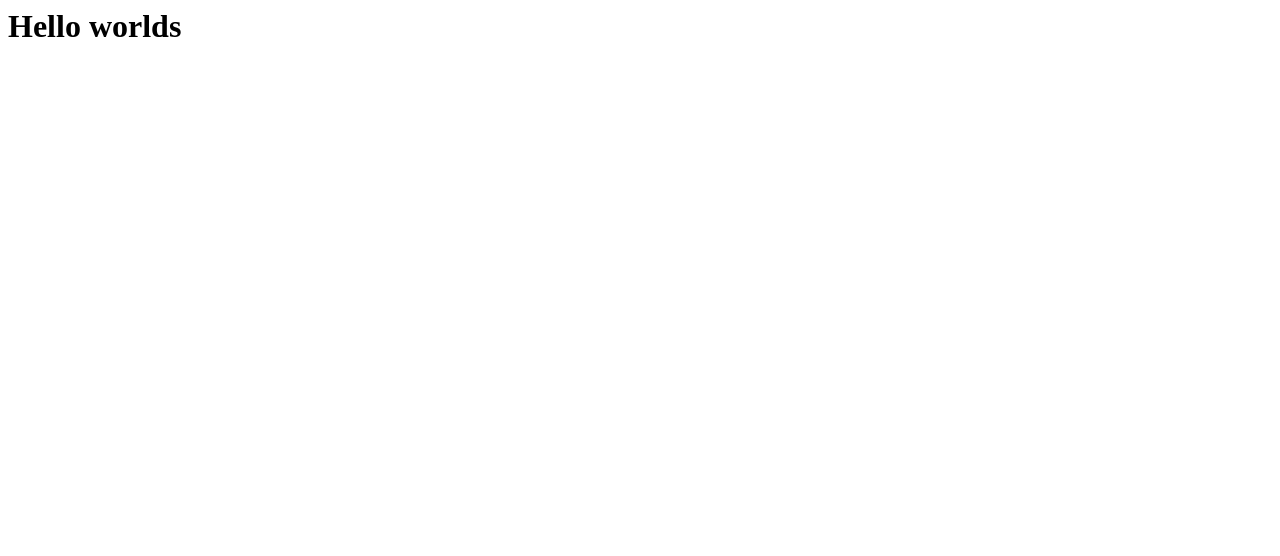
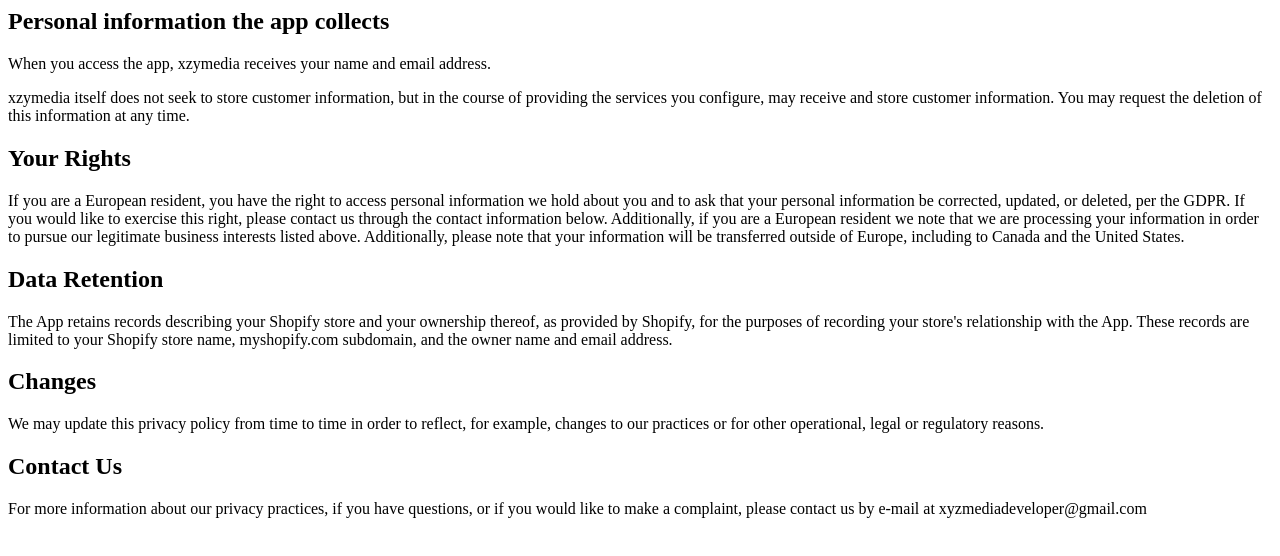
Before and after one commit to xzymedia/privacy, a plain HTML site: page index.html in a window 1280 px wide. Drawn offline with Linux system fonts and the light colour scheme.

Commit message:
Update index.html

```diff
--- a/index.html
+++ b/index.html
@@ -1 +1,37 @@
-<h1>Hello worlds</h1>
+<h2>Personal information the app collects</h2>
+<p>
+ When you access the app, xzymedia receives your name and email address.
+ </p>
+<p>
+  xzymedia itself does not seek to store customer information, but in the course of providing the services you configure,
+  may receive and store customer information. You may request the deletion of this information at any time.
+<p>
+
+<h2>Your Rights</h2>
+
+<p>
+  If you are a European resident, you have the right to access personal information we hold about you and to ask that your personal information be corrected, updated, or deleted, per the GDPR. If you would like to exercise this right, please contact us through the contact information below.
+Additionally, if you are a European resident we note that we are processing your information in order to pursue our legitimate business interests listed above. Additionally, please note that your information will be transferred outside of Europe, including to Canada and the United States.
+
+ </p>
+
+<h2>Data Retention</h2>
+
+<p>
+The App retains records describing your Shopify store and your ownership thereof, as provided by Shopify, for the purposes of recording your store's relationship with the App. These records are limited to your Shopify store name, myshopify.com subdomain, and the owner name and email address.
+
+</p>
+
+<h2>Changes</h2>
+
+<p>
+  We may update this privacy policy from time to time in order to reflect, for example, changes to our practices or for other operational, legal or regulatory reasons.
+
+</p>
+
+<h2>Contact Us</h2>
+
+<p>
+  For more information about our privacy practices, if you have questions, or if you would like to make a complaint, please contact us by e-mail at xyzmediadeveloper@gmail.com
+
+</p>
```
